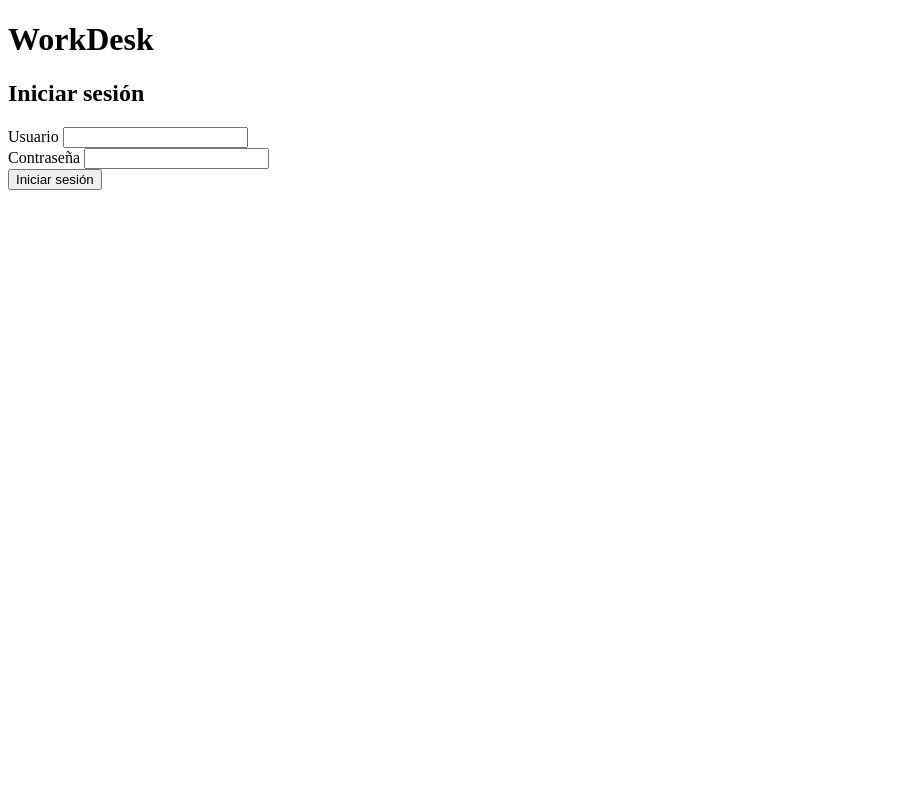
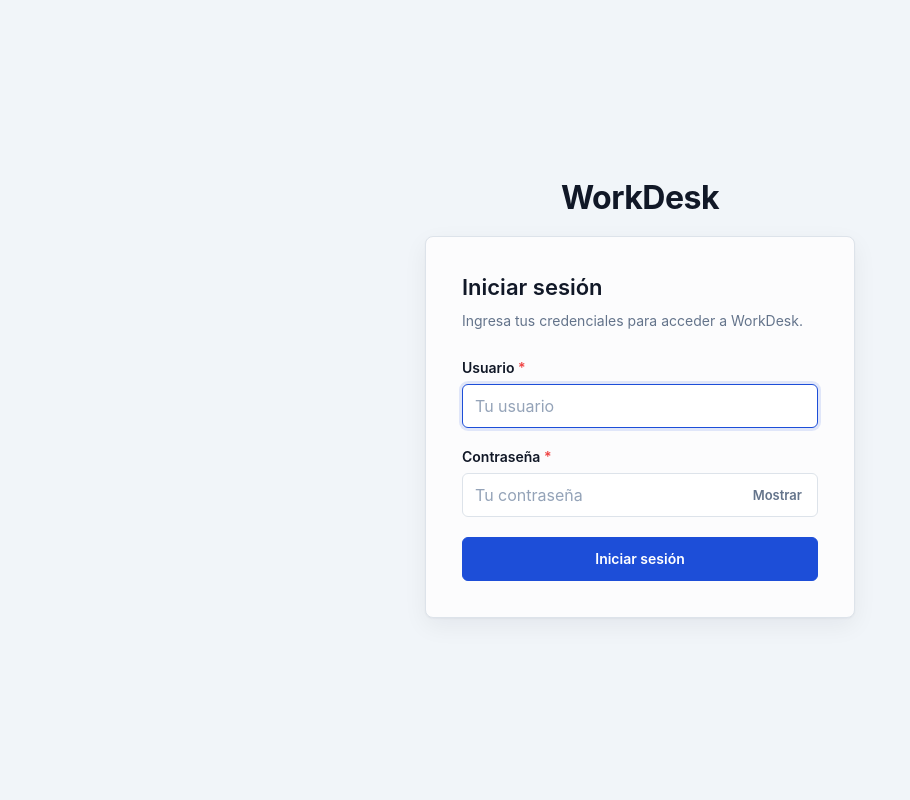
Before and after one commit to joonathan-94/WorkDesk, a Flask app: page /login in a window 1280 px wide. Shown: the whole page, without its empty margins (0-910 px from the left). Run offline with Flask 3, Linux system fonts and the light colour scheme.

Commit message:
feat: add WorkDesk login interface

```diff
--- /dev/null
+++ b/src/workdesk/static/css/app.css
@@ -0,0 +1,46 @@
+:root {
+    --wd-primary: #1d4ed8;
+    --wd-primary-hover: #1e40af;
+
+    --wd-background: #f1f5f9;
+    --wd-surface: #fcfcfd;
+
+    --wd-text-primary: #111827;
+    --wd-text-secondary: #64748b;
+
+    --wd-border: #dde3ea;
+
+    --wd-success: #16a34a;
+    --wd-warning: #f59e0b;
+    --wd-danger: #ef4444;
+
+    --wd-radius: 8px;
+
+    --wd-shadow:
+        0 1px 2px rgb(15 23 42 / 4%),
+        0 8px 24px rgb(15 23 42 / 6%);
+
+    --wd-font:
+        Inter,
+        Roboto,
+        system-ui,
+        -apple-system,
+        BlinkMacSystemFont,
+        "Segoe UI",
+        sans-serif;
+}
+
+*,
+*::before,
+*::after {
+    box-sizing: border-box;
+}
+
+html {
+    font-family: var(--wd-font);
+    color: var(--wd-text-primary);
+}
+
+body {
+    margin: 0;
+}
--- /dev/null
+++ b/src/workdesk/static/css/auth.css
@@ -0,0 +1,241 @@
+.auth-page {
+    min-height: 100vh;
+    background: var(--wd-background);
+}
+
+.auth-layout {
+    min-height: 100vh;
+
+    display: flex;
+    align-items: center;
+    justify-content: center;
+
+    padding: 32px 20px;
+}
+
+.auth-container {
+    width: 100%;
+    max-width: 430px;
+}
+
+.login-brand {
+    margin-bottom: 22px;
+
+    text-align: center;
+
+    color: var(--wd-text-primary);
+
+    font-size: 32px;
+    font-weight: 700;
+    line-height: 1;
+    letter-spacing: -0.5px;
+}
+
+.login-card {
+    width: 100%;
+
+    background: var(--wd-surface);
+
+    border: 1px solid var(--wd-border);
+    border-radius: var(--wd-radius);
+
+    box-shadow: var(--wd-shadow);
+
+    padding: 36px;
+}
+
+.login-header {
+    margin-bottom: 28px;
+}
+
+.login-title {
+    margin: 0 0 8px;
+
+    color: var(--wd-text-primary);
+
+    font-size: 22px;
+    font-weight: 600;
+    line-height: 1.3;
+}
+
+.login-description {
+    margin: 0;
+
+    color: var(--wd-text-secondary);
+
+    font-size: 14px;
+    line-height: 1.5;
+}
+
+.login-form {
+    display: flex;
+    flex-direction: column;
+    gap: 20px;
+}
+
+.form-field {
+    display: flex;
+    flex-direction: column;
+    gap: 8px;
+}
+
+.form-label {
+    color: var(--wd-text-primary);
+
+    font-size: 14px;
+    font-weight: 600;
+}
+
+.required-mark {
+    color: var(--wd-danger);
+}
+
+.form-control {
+    width: 100%;
+    min-height: 44px;
+
+    padding: 10px 12px;
+
+    border: 1px solid var(--wd-border);
+    border-radius: 6px;
+
+    background: #fff;
+    color: var(--wd-text-primary);
+
+    font: inherit;
+
+    transition:
+        border-color 120ms ease,
+        box-shadow 120ms ease;
+}
+
+.form-control::placeholder {
+    color: #94a3b8;
+}
+
+.form-control:hover {
+    border-color: #c3ccd8;
+}
+
+.form-control:focus {
+    outline: none;
+
+    border-color: var(--wd-primary);
+
+    box-shadow: 0 0 0 3px rgb(29 78 216 / 12%);
+}
+
+.password-field {
+    position: relative;
+}
+
+.password-field .form-control {
+    padding-right: 84px;
+}
+
+.password-toggle {
+    position: absolute;
+    top: 50%;
+    right: 12px;
+
+    transform: translateY(-50%);
+
+    padding: 4px;
+
+    border: 0;
+    border-radius: 4px;
+
+    background: transparent;
+    color: var(--wd-text-secondary);
+
+    font-family: inherit;
+    font-size: 13px;
+    font-weight: 600;
+
+    cursor: pointer;
+
+    transition: color 120ms ease;
+}
+
+.password-toggle:hover {
+    color: var(--wd-primary);
+}
+
+.password-toggle:focus-visible {
+    outline: 2px solid var(--wd-primary);
+    outline-offset: 2px;
+}
+
+.login-submit {
+    width: 100%;
+    min-height: 44px;
+
+    border: 1px solid var(--wd-primary);
+    border-radius: 6px;
+
+    background: var(--wd-primary);
+    color: #fff;
+
+    font-family: inherit;
+    font-size: 14px;
+    font-weight: 600;
+
+    cursor: pointer;
+
+    transition:
+        background-color 120ms ease,
+        border-color 120ms ease,
+        box-shadow 120ms ease;
+}
+
+.login-submit:hover {
+    background: var(--wd-primary-hover);
+    border-color: var(--wd-primary-hover);
+}
+
+.login-submit:focus-visible {
+    outline: 3px solid rgb(29 78 216 / 25%);
+    outline-offset: 2px;
+}
+
+.auth-alert {
+    margin: 0 0 20px;
+
+    padding: 11px 12px;
+
+    border: 1px solid var(--wd-border);
+    border-radius: 6px;
+
+    font-size: 14px;
+    line-height: 1.4;
+}
+
+.auth-alert--error {
+    border-color: #fecaca;
+
+    background: #fef2f2;
+    color: #991b1b;
+}
+
+.auth-alert--warning {
+    border-color: #fde68a;
+
+    background: #fffbeb;
+    color: #92400e;
+}
+
+@media (max-width: 480px) {
+    .auth-layout {
+        padding: 20px 16px;
+    }
+
+    .login-brand {
+        margin-bottom: 20px;
+
+        font-size: 29px;
+    }
+
+    .login-card {
+        padding: 28px 22px;
+    }
+}
--- /dev/null
+++ b/src/workdesk/static/js/auth/login.js
@@ -0,0 +1,30 @@
+const passwordInput = document.querySelector("#password");
+const passwordToggle = document.querySelector("#password-toggle");
+
+if (passwordInput && passwordToggle) {
+    passwordToggle.addEventListener("click", () => {
+        const passwordIsVisible = passwordInput.type === "text";
+
+        passwordInput.type = passwordIsVisible
+            ? "password"
+            : "text";
+
+        passwordToggle.textContent = passwordIsVisible
+            ? "Mostrar"
+            : "Ocultar";
+
+        passwordToggle.setAttribute(
+            "aria-pressed",
+            String(!passwordIsVisible),
+        );
+
+        passwordToggle.setAttribute(
+            "aria-label",
+            passwordIsVisible
+                ? "Mostrar contraseña"
+                : "Ocultar contraseña",
+        );
+
+        passwordInput.focus();
+    });
+}
--- a/src/workdesk/templates/auth/login.html
+++ b/src/workdesk/templates/auth/login.html
@@ -2,53 +2,149 @@
 <html lang="es">
 <head>
     <meta charset="utf-8">
+    <meta
+        name="viewport"
+        content="width=device-width, initial-scale=1"
+    >
+
     <title>Iniciar sesión | WorkDesk</title>
+
+    <link
+        rel="stylesheet"
+        href="{{ url_for('static', filename='css/app.css') }}"
+    >
+
+    <link
+        rel="stylesheet"
+        href="{{ url_for('static', filename='css/auth.css') }}"
+    >
 </head>
 
-<body>
-    <h1>WorkDesk</h1>
+<body class="auth-page">
+    <main class="auth-layout">
+        <div class="auth-container">
+        <div class="login-brand">
+            WorkDesk
+        </div>
 
-    <h2>Iniciar sesión</h2>
+        <section
+            class="login-card"
+            aria-labelledby="login-title"
+        >
+            <header class="login-header">
+                <h1
+                    id="login-title"
+                    class="login-title"
+                >
+                    Iniciar sesión
+                </h1>
 
-    {% with messages = get_flashed_messages() %}
+                <p class="login-description">
+                    Ingresa tus credenciales para acceder a WorkDesk.
+                </p>
+            </header>
+
+            {% with messages = get_flashed_messages(with_categories=true) %}
                 {% if messages %}
-            {% for message in messages %}
-                <p>{{ message }}</p>
+                    {% for category, message in messages %}
+                        <div
+                            class="auth-alert auth-alert--{{ category }}"
+                            role="alert"
+                        >
+                            {{ message }}
+                        </div>
                     {% endfor %}
                 {% endif %}
             {% endwith %}
 
-    <form method="post">
+            <form
+                class="login-form"
+                method="post"
+                action="{{ url_for('auth.login') }}"
+            >
                 <input
                     type="hidden"
                     name="csrf_token"
                     value="{{ csrf_token() }}"
                 >
-        <div>
-            <label for="username">Usuario</label>
+
+                <div class="form-field">
+                    <label
+                        class="form-label"
+                        for="username"
+                    >
+                        Usuario
+                        <span
+                            class="required-mark"
+                            aria-hidden="true"
+                        >
+                            *
+                        </span>
+                    </label>
+
                     <input
+                        class="form-control"
                         id="username"
                         name="username"
                         type="text"
+                        value="{{ request.form.get('username', '') }}"
                         autocomplete="username"
+                        placeholder="Tu usuario"
                         required
+                        autofocus
                     >
                 </div>
 
-        <div>
-            <label for="password">Contraseña</label>
+                <div class="form-field">
+                    <label
+                        class="form-label"
+                        for="password"
+                    >
+                        Contraseña
+                        <span
+                            class="required-mark"
+                            aria-hidden="true"
+                        >
+                            *
+                        </span>
+                    </label>
+
+                    <div class="password-field">
                         <input
+                            class="form-control"
                             id="password"
                             name="password"
                             type="password"
                             autocomplete="current-password"
+                            placeholder="Tu contraseña"
                             required
                         >
+
+                        <button
+                            class="password-toggle"
+                            id="password-toggle"
+                            type="button"
+                            aria-controls="password"
+                            aria-pressed="false"
+                            aria-label="Mostrar contraseña"
+                        >
+                            Mostrar
+                        </button>
+                    </div>
                 </div>
 
-        <button type="submit">
+                <button
+                    class="login-submit"
+                    type="submit"
+                >
                     Iniciar sesión
                 </button>
             </form>
+        </section>
+    </main>
+
+    <script
+        src="{{ url_for('static', filename='js/auth/login.js') }}"
+    ></script>
 </body>
 </html>
```
Lines whose indentation alone changed are shown as unchanged.
